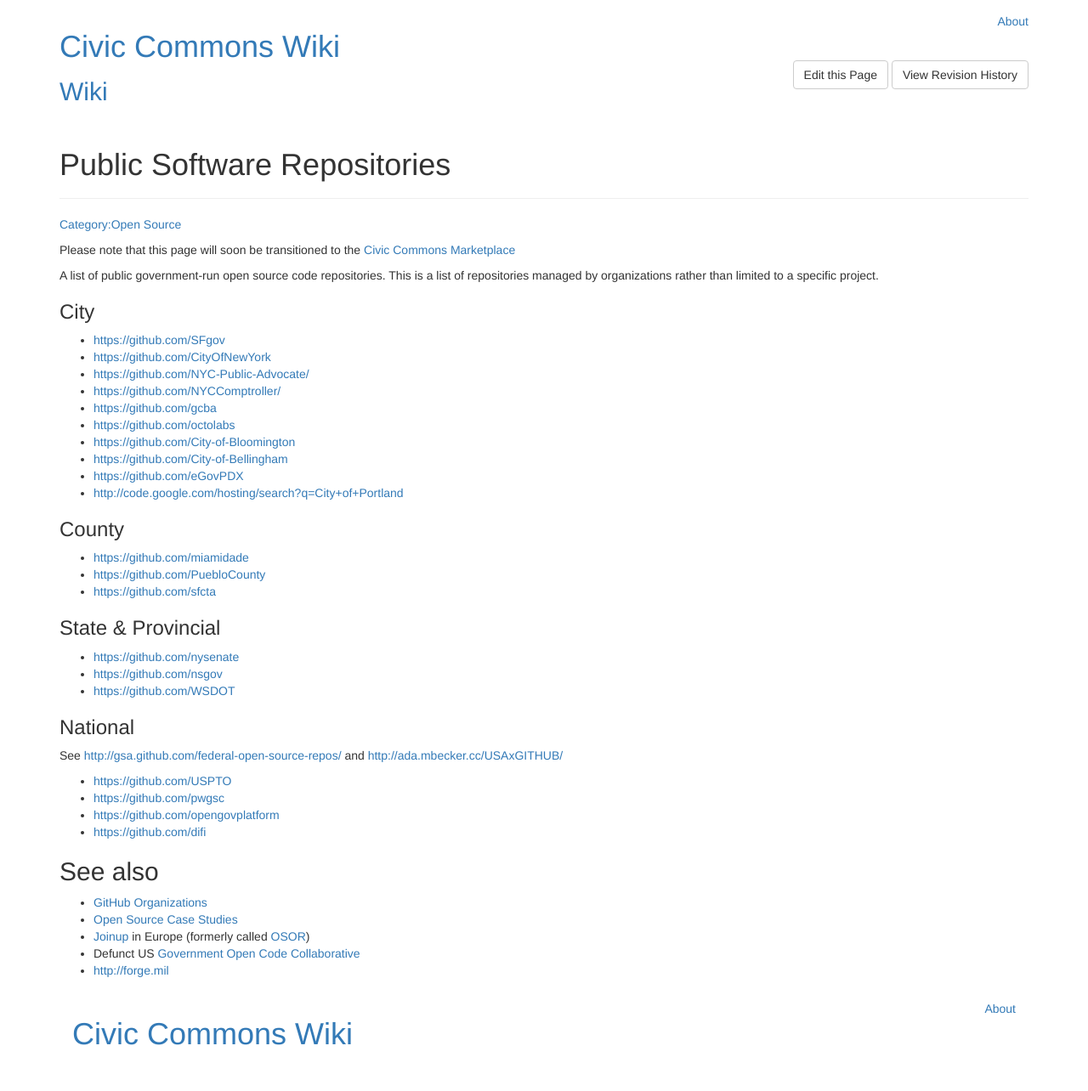
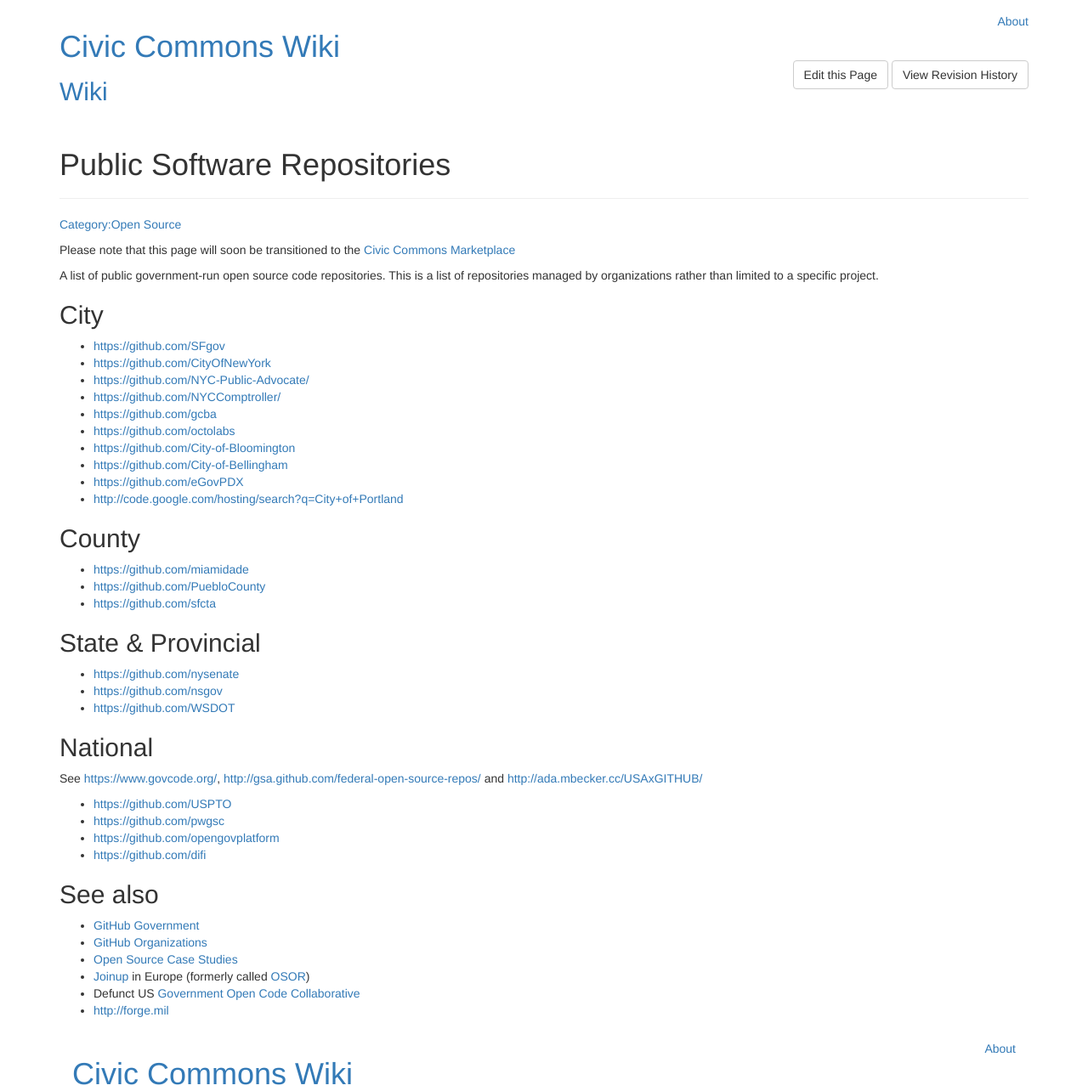
Before and after one commit to CivComs/wiki, a Jekyll site: the page built from Public_Software_Repositories.md, in a window 1280 px wide. Shown: the whole page at 85% size. Built offline with Jekyll 4.4.1, drawn with Linux system fonts in a browser that asks for light colours; nearby versions of some CDN libraries; library files that are not in the unit come from our copies; before the commit the page ends 1237 px from its top, so only the background shows below that.

Commit message:
Adding URLs and updating heading structure

```diff
--- a/Public_Software_Repositories.md
+++ b/Public_Software_Repositories.md
@@ -9,7 +9,7 @@ Please note that this page will soon be transitioned to the [Civic Commons Marke
 
 A list of public government-run open source code repositories. This is a list of repositories managed by organizations rather than limited to a specific project.
 
-### City
+## City
 
 -   <https://github.com/SFgov>
 -   <https://github.com/CityOfNewYork>
@@ -22,30 +22,30 @@ A list of public government-run open source code repositories. This is a list of
 -   <https://github.com/eGovPDX>
 -   <http://code.google.com/hosting/search?q=City+of+Portland>
 
-### County
+## County
 
 -   <https://github.com/miamidade>
 -   <https://github.com/PuebloCounty>
 -   <https://github.com/sfcta>
 
-### State & Provincial
+## State & Provincial
 
 -   <https://github.com/nysenate>
 -   <https://github.com/nsgov>
 -   <https://github.com/WSDOT>
 
-### National
+## National
 
-See <http://gsa.github.com/federal-open-source-repos/> and <http://ada.mbecker.cc/USAxGITHUB/>
+See <https://www.govcode.org/>, <http://gsa.github.com/federal-open-source-repos/> and <http://ada.mbecker.cc/USAxGITHUB/>
 
 -   <https://github.com/USPTO>
 -   <https://github.com/pwgsc>
 -   <https://github.com/opengovplatform>
 -   <https://github.com/difi>
 
-See also
---------
+## See also
 
+-   [GitHub Government](http://government.github.com/)
 -   [GitHub Organizations](/GitHub_Organizations "wikilink")
 -   [Open Source Case Studies](/Open_Source_Case_Studies "wikilink")
 -   [Joinup](http://joinup.ec.europa.eu/) in Europe (formerly called [OSOR](http://osor.eu))
```
